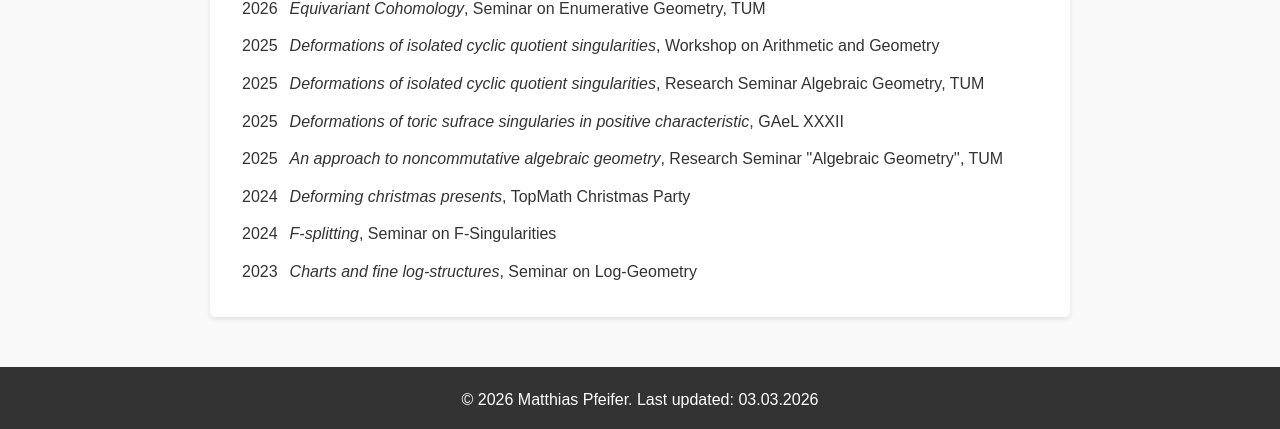
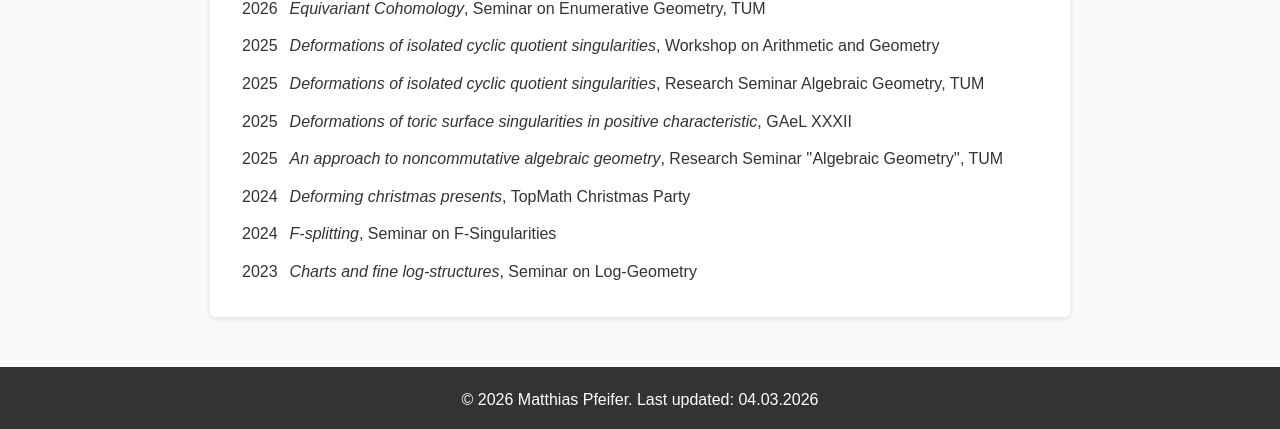
Before and after one commit to matthias-pfeifer/matthias-pfeifer.github.io, a Jekyll site: the page built from research.md, in a window 1280 px wide. Shown: the part 910-1339 px from the top of the page. Built offline with Jekyll 4.4.1, drawn with Linux system fonts in a browser that asks for light colours.

Commit message:
Fixed spelling errors

```diff
--- a/_includes/footer.html
+++ b/_includes/footer.html
@@ -1,3 +1,3 @@
 <footer>
-    <p>&copy; 2026 {{ site.title }}. Last updated: 03.03.2026</p>
+    <p>&copy; 2026 {{ site.title }}. Last updated: 04.03.2026</p>
 </footer>
--- a/assets/css/style.css
+++ b/assets/css/style.css
@@ -9,7 +9,7 @@
     --link-color: #0066cc;
     --link-hover: #0055aa;
     --heading-color: #0059b3;
-    --subheading-color: #0072be;
+    --subheading-color: #333;
     --footer-bg: #333;
     --footer-text: #fff;
     --pic-border: transparent;
@@ -136,7 +136,7 @@ section h2 {
 }
 
 h3 {
-    color: var(--subheading -color);
+    color: var(--subheading-color);
     margin-top: 15px;
 }
 
--- a/research.md
+++ b/research.md
@@ -43,7 +43,7 @@ permalink: /research/
         </tr>
         <tr>
         <td style="text-align: right">2025</td>
-        <td><i>Deformations of toric sufrace singularies in positive characteristic</i>, GAeL XXXII</td>
+        <td><i>Deformations of toric surface singularities in positive characteristic</i>, GAeL XXXII</td>
         </tr>
         <tr>
         <td style="text-align: right">2025</td>
```
Also changed, not shown: teaching.md (+2 -2 lines).
